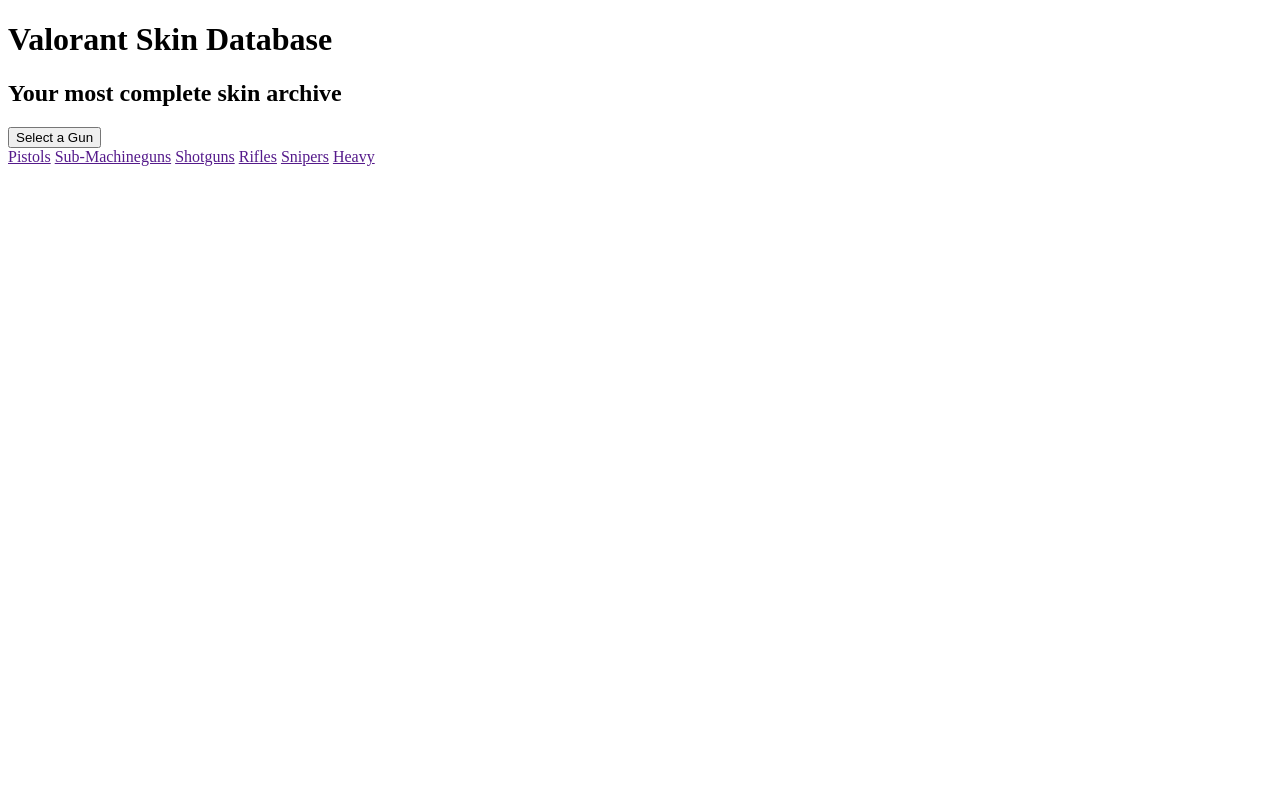
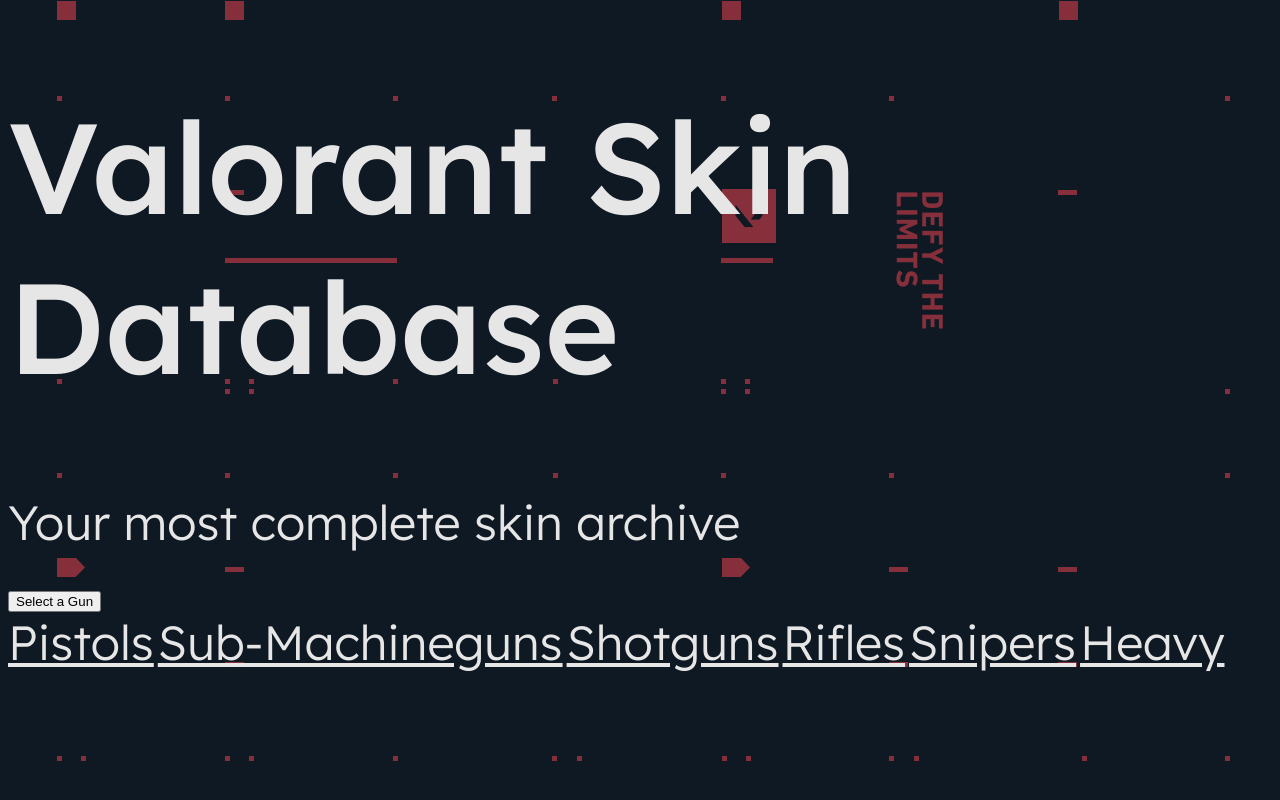
Before and after one commit to johnjohn1410/valorant-skin-database, a plain HTML site: page index.html in a window 1280 px wide. Drawn offline with Linux system fonts and the light colour scheme.

Commit message:
continuação do projeto

```diff
--- /dev/null
+++ b/assets/css/style.css
@@ -0,0 +1,28 @@
+@import url('https://fonts.googleapis.com/css2?family=Bebas+Neue&family=Lexend+Deca:wght@100..900&display=swap');
+header::before{
+    content: "";
+    position: absolute;
+    background-color: #9D0A2E;
+    background-image: url(../images/valorant-game-logo-4k-wi.jpg);
+    height: 100vh;
+    width: 100vw;
+    display: block;
+    z-index: -10;
+    top: 0;
+    left: 0;
+}
+
+h1{
+    color: #E6E6E6;
+    font-family: "Lexend Deca", sans-serif;
+    font-size: 128px;
+    font-weight: 500;
+
+}
+
+h2, a{
+    color: #E6E6E6;
+    font-family: "Lexend Deca", sans-serif;
+    font-size: 48px;
+    font-weight: 300;
+}
--- a/index.html
+++ b/index.html
@@ -4,11 +4,15 @@
     <meta charset="UTF-8">
     <meta name="viewport" content="width=device-width, initial-scale=1.0">
     <title>Valorant skin database</title>
+    <link rel="stylesheet" href="./assets/css/style.css">
+
 </head>
-<body>
+
+<header>
     <h1>Valorant Skin Database</h1>
     <h2>Your most complete skin archive</h2>
-
+</header>
+<body>
 <div class="dropdown">
     <button class="dropbtn">Select a Gun</button>
     <div class="dropdown-content">
```
Also changed, not shown: assets/images/valorant-game-logo-4k-wi.jpg (added).
